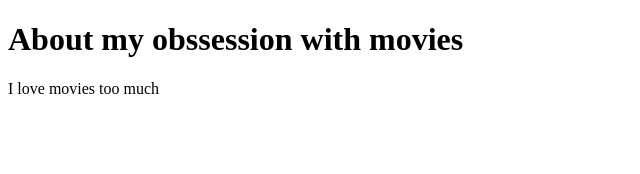
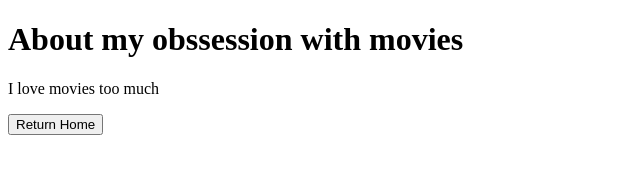
Before and after one commit to RazmikSimonyan/basicportfoliopage, a plain HTML site: page interests/movies.html in a window 1280 px wide. Shown: the whole page, without its empty margins (0-640 px from the left). Drawn offline with Linux system fonts and the light colour scheme.

Commit message:
added a return option to movies site

```diff
--- a/interests/movies.html
+++ b/interests/movies.html
@@ -7,5 +7,6 @@
 <body>
     <h1>About my obssession with movies</h1>
     <p>I love movies too much</p>
+    <a href="index.html"><button>Return Home</button></a>
 </body>
 </html>
```
